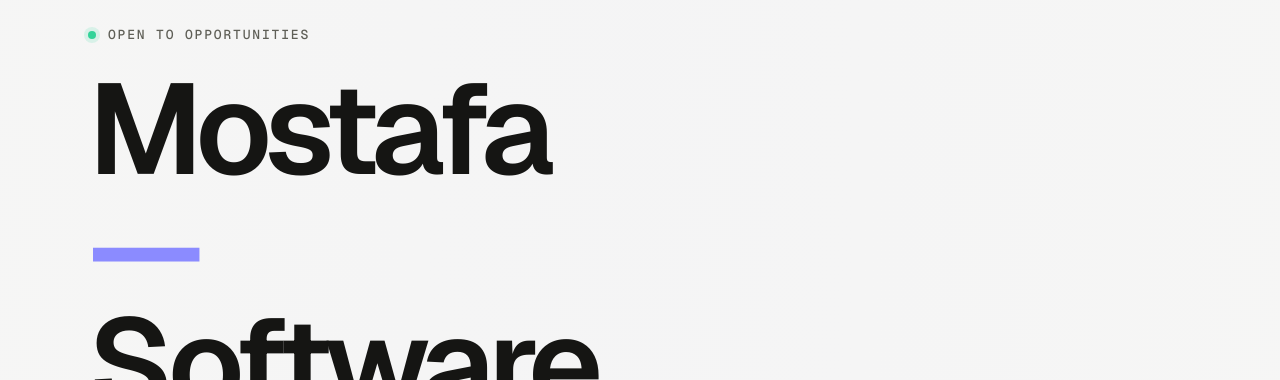
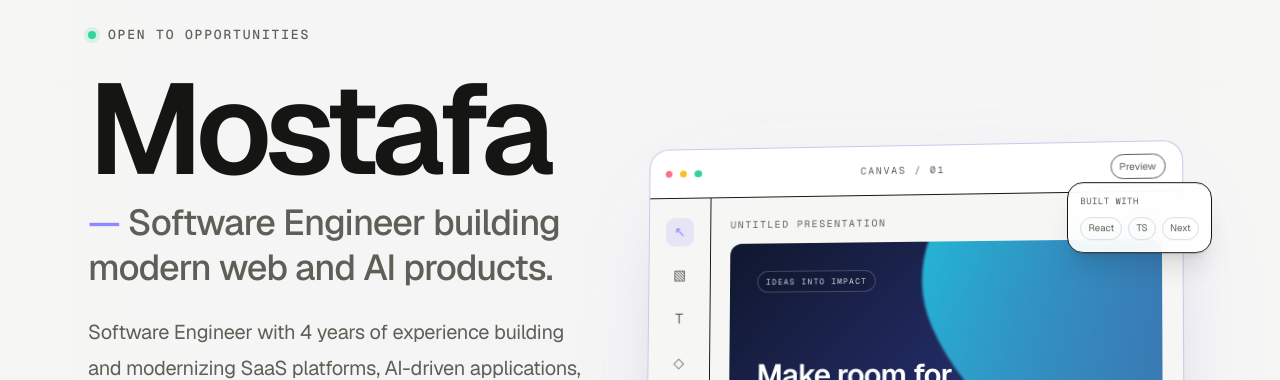
Before and after one commit to Mostafa-YMS/Portfolio, a Next.js app: page / in a window 1280 px wide. Shown: the part 168-548 px from the top of the page. Built offline with nearby package versions, Linux system fonts and the light colour scheme; no server answers.

Commit message:
Reduce headline size beneath portfolio name

```diff
--- a/src/app/page.tsx
+++ b/src/app/page.tsx
@@ -137,7 +137,7 @@ export default function HomePage() {
                         : "Available"}
               </p>
             ) : null}
-            <h1 className="text-display text-balance">{displayName} <span className="text-accent">—</span> {profile.headline}</h1>
+            <h1 className="text-display text-balance">{displayName}<span className="mt-3 block text-2xl font-medium leading-tight tracking-tight text-muted sm:text-3xl lg:text-4xl"><span className="text-accent">— </span>{profile.headline}</span></h1>
             <p className="text-lede text-muted max-w-2xl text-pretty">{profile.summary}</p>
             <div className="flex flex-wrap items-center gap-3 pt-1">
               <Button asChild variant="primary"><Link href="/#projects">Explore my work <span aria-hidden="true">↗</span></Link></Button>
```
